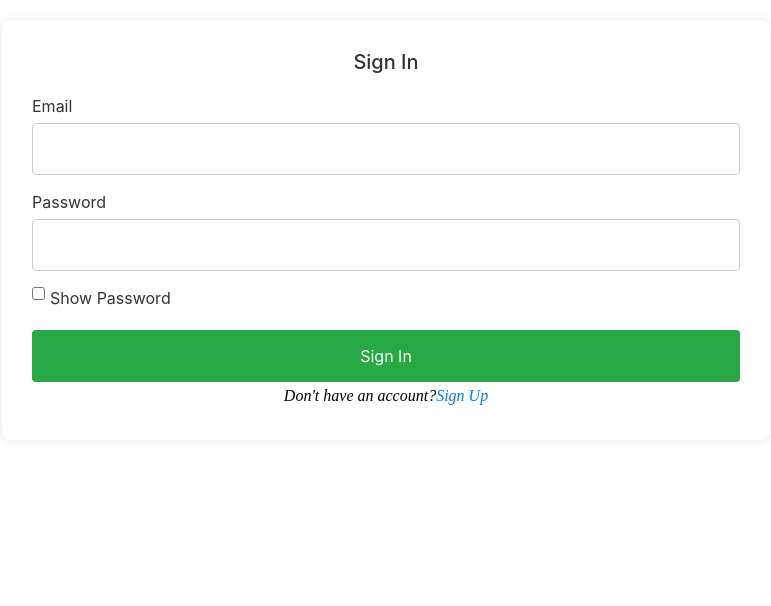
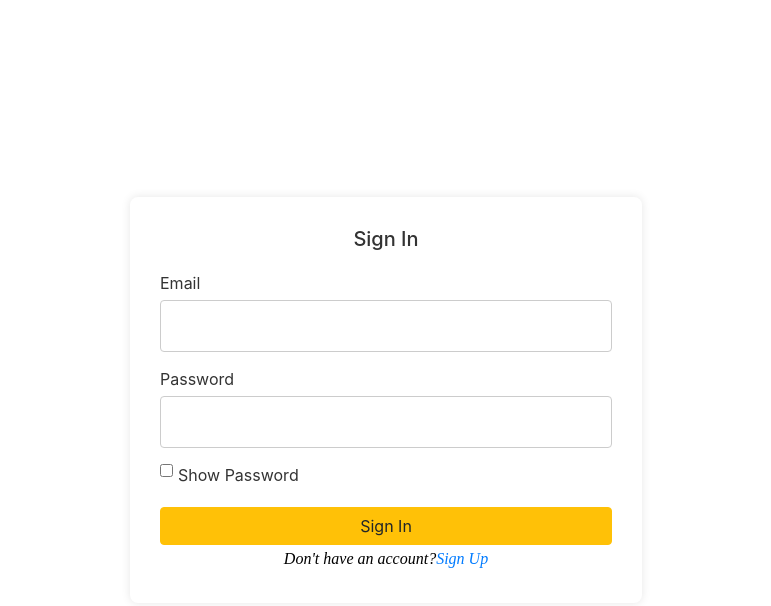
Before and after one commit to BandiPrathap/Pizza-Delivary, a React (Create React App) app: page /auth/login in a window 1280 px wide. Shown: the top 606 px of the page, without its empty margins (254-1025 px from the left). Built offline with nearby package versions, Linux system fonts and the light colour scheme.

Commit message:
add react-toastify for notification

```diff
--- a/package.json
+++ b/package.json
@@ -15,6 +15,7 @@
     "react-router": "^6.24.1",
     "react-router-dom": "^6.25.1",
     "react-scripts": "5.0.1",
+    "react-toastify": "^10.0.5",
     "web-vitals": "^2.1.4"
   },
   "scripts": {
--- a/src/pages/SignInPage.js
+++ b/src/pages/SignInPage.js
@@ -1,11 +1,12 @@
 import React, { useState } from "react";
-import { Link , useNavigate } from "react-router-dom";
+import { Link, useNavigate } from "react-router-dom";
 import axios from "axios";
+import { ToastContainer, toast } from "react-toastify";
+import "react-toastify/dist/ReactToastify.css";
 import "./pages.css";
 
 const SignInPage = () => {
   const [showPassword, setShowPassword] = useState(false);
-
   const [userName, setUserName] = useState("");
   const [password, setPassword] = useState("");
 
@@ -20,17 +21,19 @@ const SignInPage = () => {
 
     try {
       const response = await axios.post("https://pothuraju.vercel.app/auth/login", user);
-      const { token } = response.data;
+      const { token, message } = response.data;
 
       if (token) {
         localStorage.setItem("token", token);
-        navigate('/home');
+        toast.success("Login Successful!");
+        setTimeout(() => {
+          navigate('/home');
+        }, 2000);
       } else {
-        const { message } = response.data;
-        alert(message);
+        toast.error(message);
       }
     } catch (error) {
-      console.error("There was an error logging in!", error);
+      toast.error("Login failed! Please check your credentials and try again.");
     }
   };
 
@@ -39,7 +42,8 @@ const SignInPage = () => {
   };
 
   return (
-    <div className="container">
+    <div className="sign-in">
+      <div className="container">
       <h2>Sign In</h2>
       <form id="signInForm" onSubmit={handleLogin}>
         <label htmlFor="email">Email</label>
@@ -72,7 +76,7 @@ const SignInPage = () => {
           <label htmlFor="showPassword">Show Password</label>
         </div>
 
-        <button className="button" type="submit">
+        <button className="btn btn-warning" type="submit">
           Sign In
         </button>
       </form>
@@ -81,7 +85,12 @@ const SignInPage = () => {
         Don't have an account?
         <span><Link to='/auth/register'>Sign Up</Link></span>
       </p>
+
+      <ToastContainer />
     </div>
+    </div>
+
+
   );
 };
 
--- a/src/pages/pages.css
+++ b/src/pages/pages.css
@@ -56,19 +56,6 @@ p {
   margin-top: 20px;
 }
 
-/*.start button {
-  padding: 10px 20px;
-  background-color: rgb(244, 206, 20);
-  color: white;
-  border: none;
-  cursor: pointer;
-  border-radius: 15px;
-  transition: background-color 0.3s ease;
-}
-
-.start button:hover {
-  background-color: rgb(211, 184, 47);
-}*/
 
 @media (max-width: 768px) {
   .landing-page-background {
@@ -196,6 +183,13 @@ textarea {
 
 
 @media (min-width: 768px) {
+  .sign-in{
+    height: 100vh;
+    width:100vw;
+    display:flex;
+    justify-content:center;
+    align-items: center;
+  }
   .container {
     width: 70%;
     padding: 30px;
@@ -212,8 +206,16 @@ textarea {
 }
 
 @media (min-width: 1024px) {
+  .sign-in{
+    height: 100vh;
+    width:100vw;
+    display:flex;
+    justify-content:center;
+    align-items: center;
+  }
+
   .container {
-    width: 60%;
+    width: 40%;
   }
 
   input,
```
Also changed, not shown: 1 other file (tests, documents, lock files or other folders).
